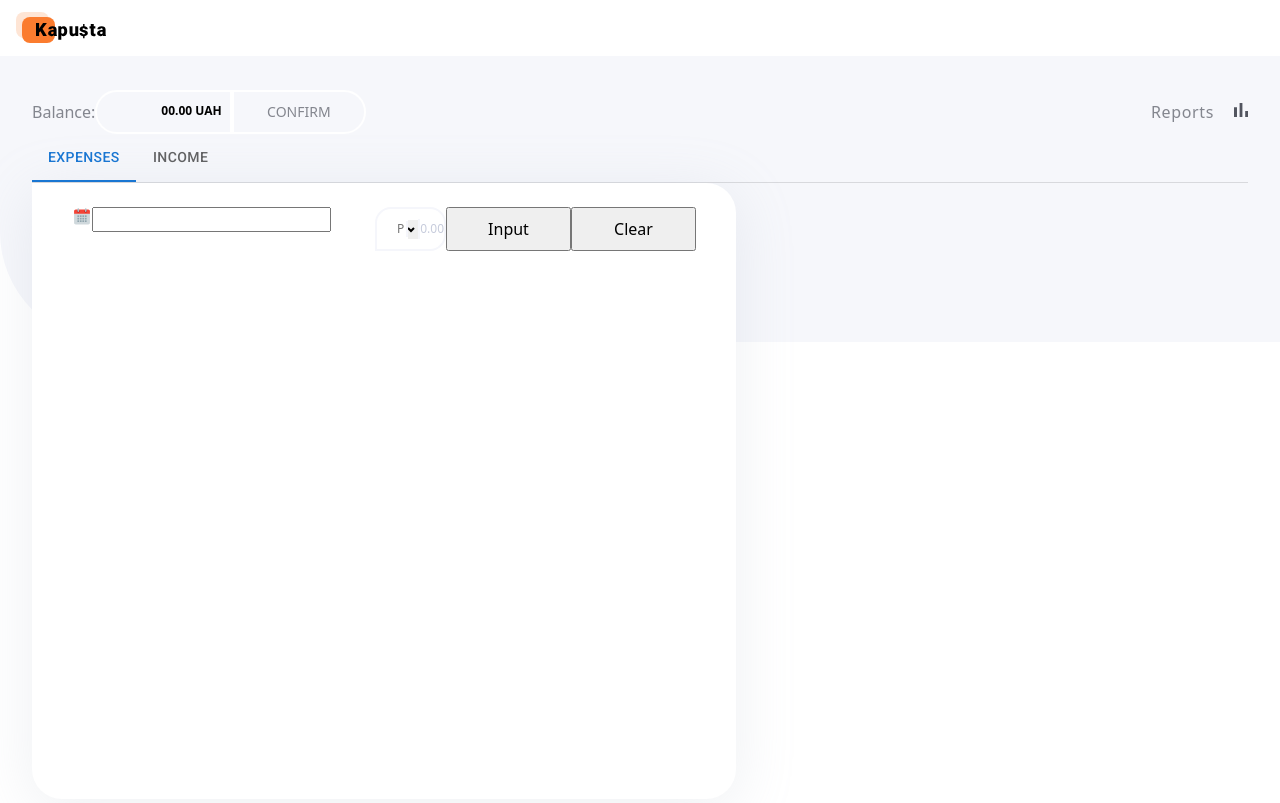
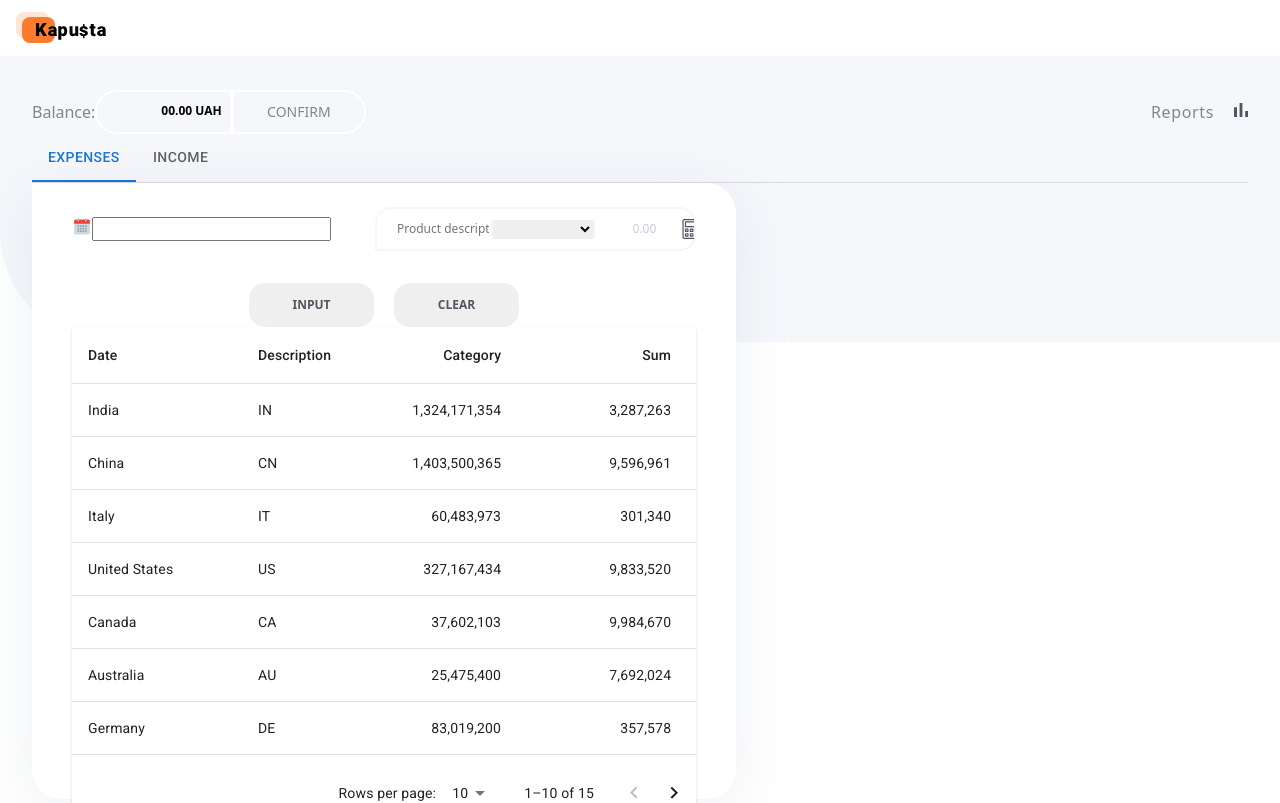
Before and after one commit to ArturMyasnikov/KapustaProject, a React (Create React App) app: page /balance in a window 1280 px wide. Shown: the top 803 px of the page. Built offline with nearby package versions, Linux system fonts and the light colour scheme.

Commit message:
add table

```diff
--- a/src/components/DatePicker/datePicker.module.css
+++ b/src/components/DatePicker/datePicker.module.css
@@ -1,3 +1,4 @@
 .calendarWrap {
-	display: flex;
+	display: inline-flex;
+	align-self: center;
 }
--- /dev/null
+++ b/src/components/Table/Table.jsx
@@ -0,0 +1,123 @@
+import * as React from 'react';
+import Paper from '@mui/material/Paper';
+import Table from '@mui/material/Table';
+import TableBody from '@mui/material/TableBody';
+import TableCell from '@mui/material/TableCell';
+import TableContainer from '@mui/material/TableContainer';
+import TableHead from '@mui/material/TableHead';
+import TablePagination from '@mui/material/TablePagination';
+import TableRow from '@mui/material/TableRow';
+
+const columns = [
+	{ id: 'name', label: 'Date', minWidth: 170 },
+	{ id: 'code', label: 'Description', minWidth: 100 },
+	{
+		id: 'population',
+		label: 'Category',
+		minWidth: 170,
+		align: 'right',
+		format: value => value.toLocaleString('en-US'),
+	},
+	{
+		id: 'size',
+		label: 'Sum',
+		minWidth: 170,
+		align: 'right',
+		format: value => value.toLocaleString('en-US'),
+	},
+	{
+		id: 'density',
+		label: 'Density',
+		minWidth: 170,
+		align: 'right',
+		format: value => value.toFixed(2),
+	},
+];
+
+function createData(name, code, population, size) {
+	const density = population / size;
+	return { name, code, population, size, density };
+}
+
+const rows = [
+	createData('India', 'IN', 1324171354, 3287263),
+	createData('China', 'CN', 1403500365, 9596961),
+	createData('Italy', 'IT', 60483973, 301340),
+	createData('United States', 'US', 327167434, 9833520),
+	createData('Canada', 'CA', 37602103, 9984670),
+	createData('Australia', 'AU', 25475400, 7692024),
+	createData('Germany', 'DE', 83019200, 357578),
+	createData('Ireland', 'IE', 4857000, 70273),
+	createData('Mexico', 'MX', 126577691, 1972550),
+	createData('Japan', 'JP', 126317000, 377973),
+	createData('France', 'FR', 67022000, 640679),
+	createData('United Kingdom', 'GB', 67545757, 242495),
+	createData('Russia', 'RU', 146793744, 17098246),
+	createData('Nigeria', 'NG', 200962417, 923768),
+	createData('Brazil', 'BR', 210147125, 8515767),
+];
+
+export default function StickyHeadTable() {
+	const [page, setPage] = React.useState(0);
+	const [rowsPerPage, setRowsPerPage] = React.useState(10);
+
+	const handleChangePage = (event, newPage) => {
+		setPage(newPage);
+	};
+
+	const handleChangeRowsPerPage = event => {
+		setRowsPerPage(+event.target.value);
+		setPage(0);
+	};
+
+	return (
+		<Paper sx={{ width: '100%', overflow: 'hidden' }}>
+			<TableContainer sx={{ maxHeight: 440 }}>
+				<Table stickyHeader aria-label="sticky table">
+					<TableHead>
+						<TableRow>
+							{columns.map(column => (
+								<TableCell
+									key={column.id}
+									align={column.align}
+									style={{ minWidth: column.minWidth }}
+								>
+									{column.label}
+								</TableCell>
+							))}
+						</TableRow>
+					</TableHead>
+					<TableBody>
+						{rows
+							.slice(page * rowsPerPage, page * rowsPerPage + rowsPerPage)
+							.map(row => {
+								return (
+									<TableRow hover role="checkbox" tabIndex={-1} key={row.code}>
+										{columns.map(column => {
+											const value = row[column.id];
+											return (
+												<TableCell key={column.id} align={column.align}>
+													{column.format && typeof value === 'number'
+														? column.format(value)
+														: value}
+												</TableCell>
+											);
+										})}
+									</TableRow>
+								);
+							})}
+					</TableBody>
+				</Table>
+			</TableContainer>
+			<TablePagination
+				rowsPerPageOptions={[10, 25, 100]}
+				component="div"
+				count={rows.length}
+				rowsPerPage={rowsPerPage}
+				page={page}
+				onPageChange={handleChangePage}
+				onRowsPerPageChange={handleChangeRowsPerPage}
+			/>
+		</Paper>
+	);
+}
--- a/src/components/TabsComponent/TabsComponent.jsx
+++ b/src/components/TabsComponent/TabsComponent.jsx
@@ -6,6 +6,7 @@
 import TabPanel from '@mui/lab/TabPanel';
 import s from './tabsComponent.module.css';
 import BasicDatePicker from '../DatePicker/DatePicker';
+import StickyHeadTable from '../Table/Table';
 
 export default function TabsComponent() {
 	const [value, setValue] = useState('1');
@@ -24,6 +25,7 @@
 				</Box>
 				<TabPanel value="1" sx={{ padding: '0' }}>
 					<div className={s.table}>
+						<div className={s.wrapper}>
 							<BasicDatePicker />
 							<div className={s.productsWrap}>
 								<input
@@ -40,6 +42,7 @@
 								></select>
 								<div className={s.calculate}>0.00</div>
 							</div>
+						</div>
 						<div className={s.btnWrap}>
 							<button type="button" className={s.inputBtn}>
 								Input
@@ -48,6 +51,7 @@
 								Clear
 							</button>
 						</div>
+						<StickyHeadTable />
 					</div>
 				</TabPanel>
 				<TabPanel value="2"></TabPanel>
--- a/src/components/TabsComponent/tabsComponent.module.css
+++ b/src/components/TabsComponent/tabsComponent.module.css
@@ -1,5 +1,4 @@
 .table {
-	display: flex;
 	width: 704px;
 	height: 616px;
 	margin-bottom: 40px;
@@ -9,8 +8,13 @@
 	background-color: #ffffff;
 }
 
+.wrapper {
+	display: flex;
+	align-items: baseline;
+}
+
 .productsWrap {
-	display: flex;
+	display: inline-flex;
 	width: 480px;
 	height: 44px;
 	margin-left: 44px;
@@ -46,12 +50,30 @@
 }
 
 .btnWrap {
+	margin-top: 32px;
+	height: 44px;
 	display: flex;
 	justify-content: center;
 }
 
 .inputBtn,
 .clearBtn {
+	border-radius: 16px;
+	border: none;
 	width: 125px;
-	height: 44px;
+	color: #52555f;
+	text-transform: uppercase;
+	font-weight: 700;
+	font-size: 12px;
+	cursor: pointer;
 }
+
+.inputBtn:hover,
+.clearBtn:hover {
+	background: #ff751d;
+	color: #ffffff;
+}
+
+.inputBtn {
+	margin-right: 20px;
+}
```
Lines whose indentation alone changed are shown as unchanged.
